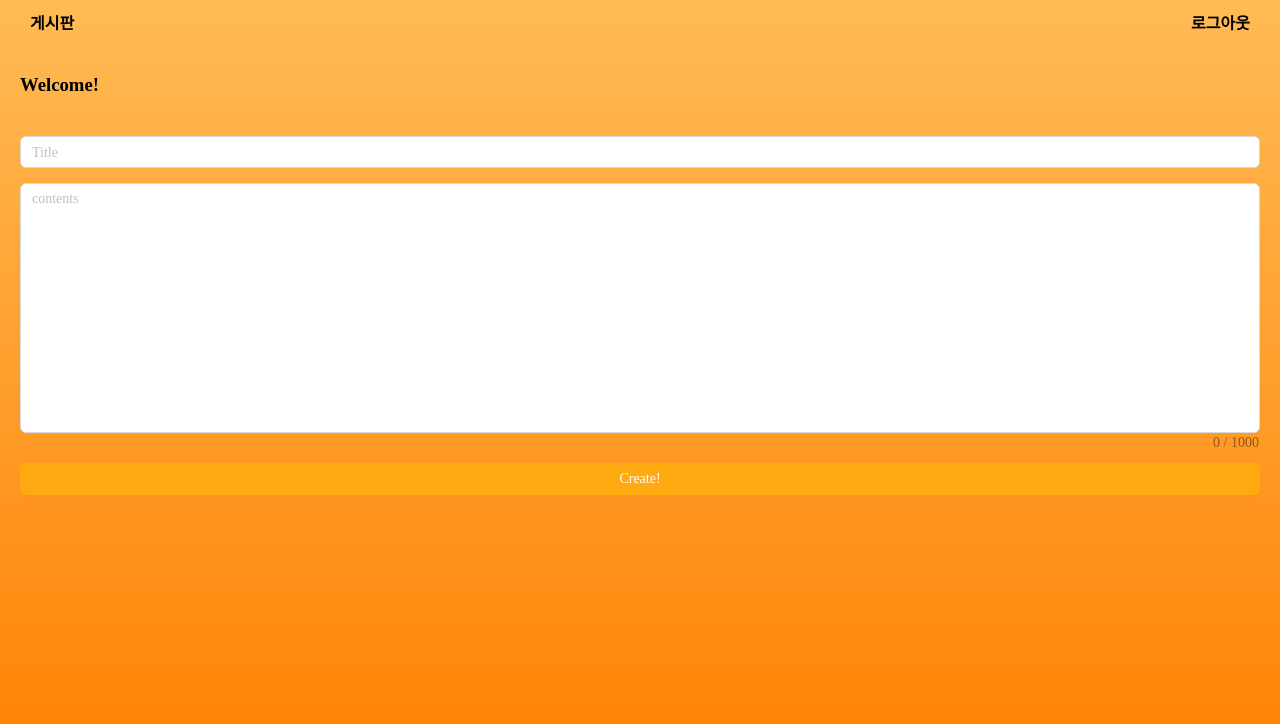
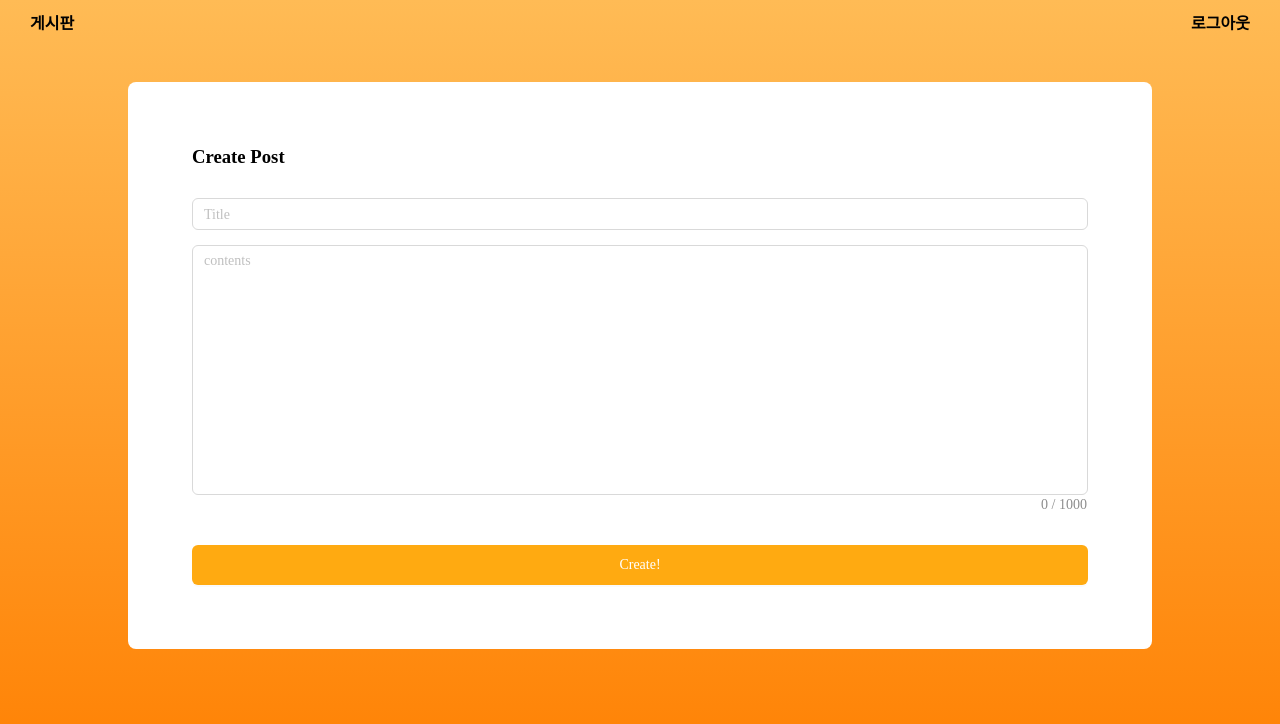
Before and after one commit to mingnana/community, a React (Vite) app: page /posts/create in a window 1280 px wide. Shown: the top 724 px of the page. Built offline with nearby package versions, Linux system fonts and the light colour scheme; no server answers; sample sign-in values are in the browser's storage.

Commit message:
style: create style 변경

```diff
--- a/src/components/features/posts/create/index.tsx
+++ b/src/components/features/posts/create/index.tsx
@@ -59,9 +59,10 @@ const Login = () => {
 		return;
 	}
 	return (
-		<S.PostsContainer $detail={true}>
+		<S.PostsContainer>
+			<S.DetailContainer>
 				<S.PostsTitle>
-				<h3>Welcome!</h3>
+					<h3>Create Post</h3>
 				</S.PostsTitle>
 				<S.CreateForm onSubmit={onSubmit}>
 					<Input
@@ -70,6 +71,7 @@ const Login = () => {
 						autoComplete='title'
 						value={title}
 						onChange={(e) => setTitle(e.target.value)}
+						required
 					/>
 					<Input.TextArea
 						placeholder='contents'
@@ -79,9 +81,11 @@ const Login = () => {
 						maxLength={1000}
 						showCount
 						style={{ height: 250, resize: 'none' }}
+						required
 					/>
 					<Button htmlType='submit'>Create!</Button>
 				</S.CreateForm>
+			</S.DetailContainer>
 		</S.PostsContainer>
 	);
 };
--- a/src/components/features/posts/detail/index.tsx
+++ b/src/components/features/posts/detail/index.tsx
@@ -66,7 +66,7 @@ const Detail = () => {
 
 	return (
 		<Suspense fallback={<Loading />}>
-			<S.PostsContainer $detail={true}>
+			<S.PostsContainer>
 				<S.DetailContainer>
 					<S.TitleArea>
 						{edit ? (
--- a/src/components/features/posts/style.ts
+++ b/src/components/features/posts/style.ts
@@ -1,16 +1,14 @@
 import styled from 'styled-components';
 
-export const PostsContainer = styled.div<{ $detail?: boolean }>`
-	padding: 30px 0;
-	min-height: ${(props) => props.$detail && 'calc(100% - 42px);'};
+export const PostsContainer = styled.div`
+	padding: 3vw;
+`;
 
-	padding-bottom: ${(props) => !props.$detail && '30px'};
-`;
 export const PostsTitle = styled.div`
 	display: flex;
 	align-items: center;
 	justify-content: space-between;
-	padding: 0px 20px 20px;
+	padding-bottom: 30px;
 `;
 
 export const CardContainer = styled.div`
@@ -26,19 +24,19 @@ export const CardContainer = styled.div`
 `;
 
 export const CreateForm = styled.form`
-	padding: 20px;
 	& input {
 		margin-bottom: 15px;
 	}
 	& button {
 		width: 100%;
-		margin-top: 30px;
+		height: 40px;
+		margin-top: 50px;
 		background-color: #ffaa11;
 		border: none !important;
 		color: #fff;
 		&:hover {
-			background-color: #ffaa11 !important;
-			color: #000 !important;
+			background-color: #ff7f00 !important;
+			color: #fff !important;
 			border: none !important;
 		}
 	}
```
Lines whose indentation alone changed are shown as unchanged.
